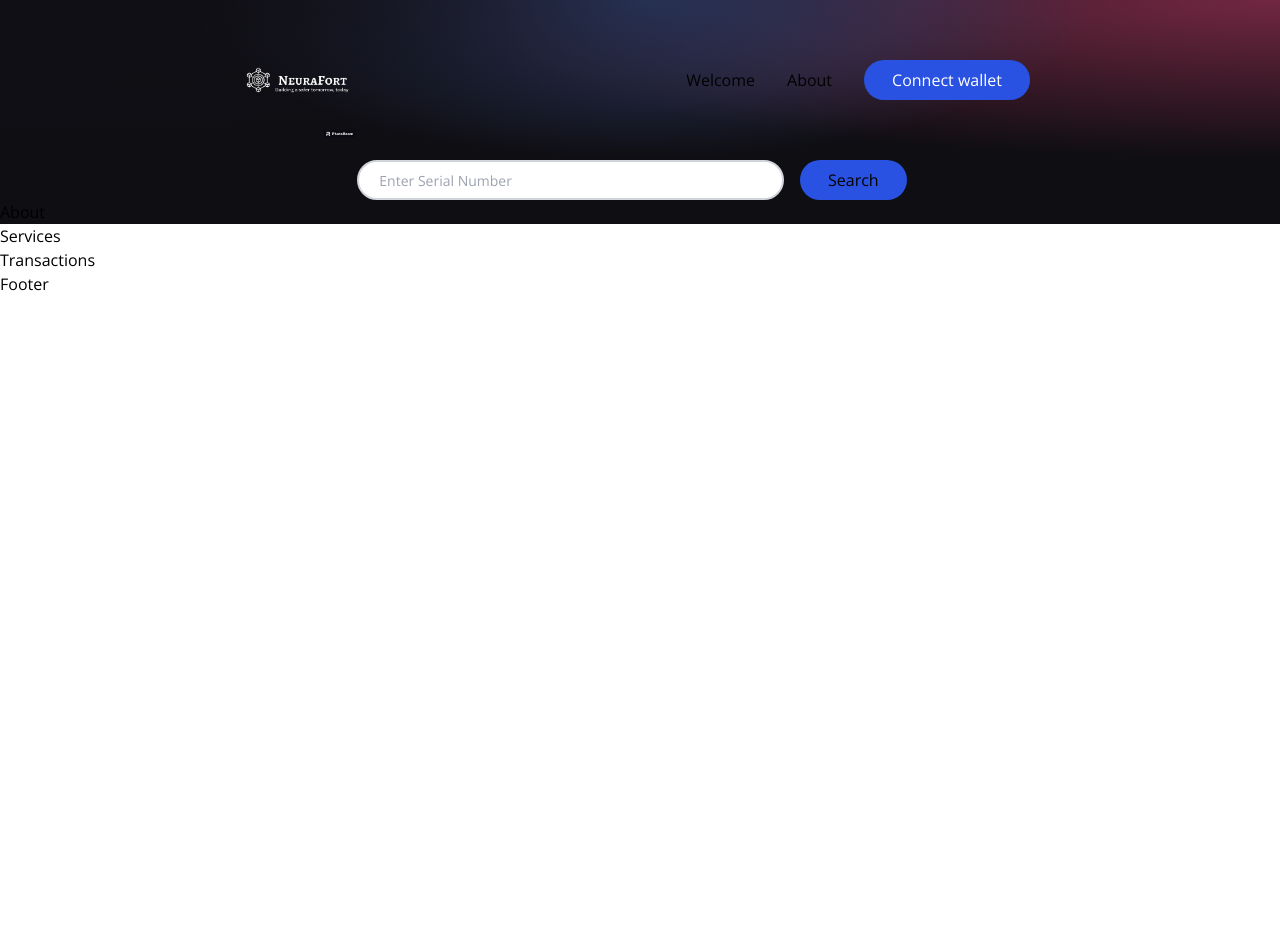
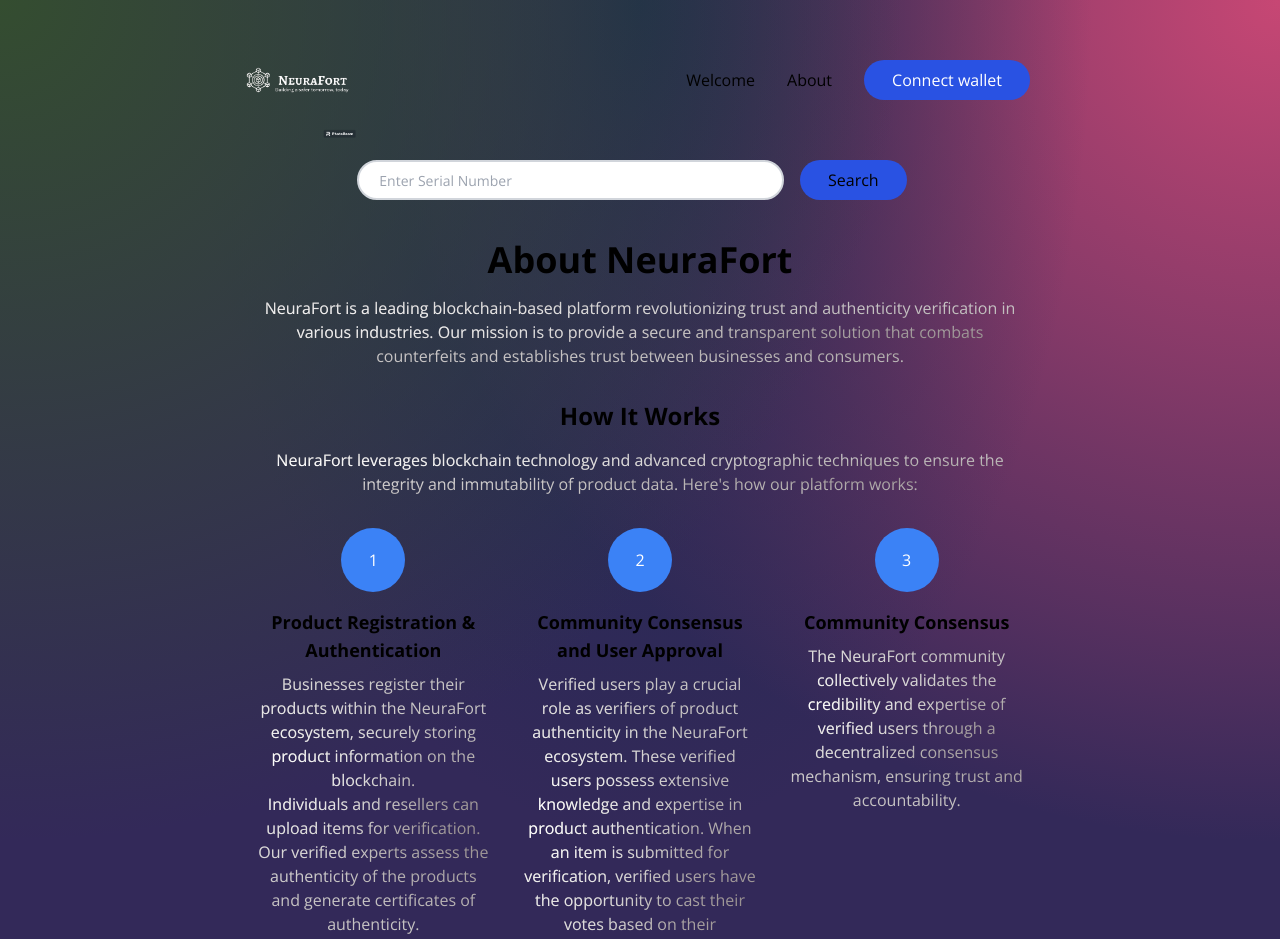
Before and after one commit to NeuraFort/neurafort.github.io, a React (Vite) app in the folder client/: page /About in a window 1280 px wide. Shown: the top 939 px of the page. Before the commit the page ends 800 px from the top, so only its background shows below. Built offline with nearby package versions, Linux system fonts and the light colour scheme.

Commit message:
about page 80% done

```diff
--- a/client/package.json
+++ b/client/package.json
@@ -14,6 +14,7 @@
     "react": "^18.2.0",
     "react-dom": "^18.2.0",
     "react-icons": "^4.8.0",
+    "react-responsive": "^9.0.2",
     "react-router-dom": "^6.11.2"
   },
   "devDependencies": {
--- a/client/src/components/About.jsx
+++ b/client/src/components/About.jsx
@@ -1,7 +1,70 @@
+
+import { IoMdOpen } from "react-icons/io";
+
+
 const About = () => {
-    return (
-        <h1> About</h1>
-    );
-}
+
+
+  return (
+    <div className="container mx-auto py-10 mb-16">
+      <div className="max-w-3xl mx-auto text-center">
+        <h1 className="text-4xl font-bold mb-4">About NeuraFort</h1>
+        <p className="text-gradient mb-8">
+          NeuraFort is a leading blockchain-based platform revolutionizing trust
+          and authenticity verification in various industries. Our mission is to
+          provide a secure and transparent solution that combats counterfeits
+          and establishes trust between businesses and consumers.
+        </p>
+        <h2 className="text-2xl font-bold mb-4">How It Works</h2>
+        <p className="text-gradient mb-8">
+          NeuraFort leverages blockchain technology and advanced cryptographic
+          techniques to ensure the integrity and immutability of product data.
+          Here's how our platform works:
+        </p>
+        <div className="flex flex-col md:flex-row space-y-4 md:space-y-0 md:space-x-8">
+          <div className="flex-1 text-center">
+            <div className="rounded-full bg-blue-500 text-white w-16 h-16 flex items-center justify-center mx-auto mb-4">
+              1
+            </div>
+            <h3 className="text-lg font-bold mb-2">Product Registration & Authentication</h3>
+            <p className="text-gradient">
+              Businesses register their products within the NeuraFort ecosystem,
+              securely storing product information on the blockchain.<br/> Individuals and resellers can upload items for verification. Our
+              verified experts assess the authenticity of the products and
+              generate certificates of authenticity.
+            </p>
+          </div>
+          <div className="flex-1 text-center">
+            <div className="rounded-full bg-blue-500 text-white w-16 h-16 flex items-center justify-center mx-auto mb-4">
+              2
+            </div>
+            <h3 className="text-lg font-bold mb-2">Community Consensus and User Approval</h3>
+            <p className="text-gradient">
+              Verified users play a crucial role as verifiers of product authenticity in the NeuraFort ecosystem.
+              These verified users possess extensive knowledge and expertise in product authentication.
+              When an item is submitted for verification, verified users have the opportunity to cast their votes based on their assessment of the item's authenticity.
+              The voting process allows the community to collectively establish consensus on the legitimacy of the product.<br/>
+            </p>
+          </div>
+          <div className="flex-1 text-center">
+            <div className="rounded-full bg-blue-500 text-white w-16 h-16 flex items-center justify-center mx-auto mb-4">
+              3
+            </div>
+            <h3 className="text-lg font-bold mb-2">Community Consensus</h3>
+            <p className="text-gradient">
+              The NeuraFort community collectively validates the credibility and
+              expertise of verified users through a decentralized consensus
+              mechanism, ensuring trust and accountability.
+            </p>
+          </div>
+        </div>
+        <div className="bg-[#2952e3] py-2 px-7 mx-4 rounded-full cursor-pointer hover:bg-[#2546bd] mt-8">
+            <a href='../../../README.pdf' target='_blank'>Learn More</a>
+        </div>
+
+      </div>
+    </div>
+  );
+};
 
 export default About;
--- a/client/src/index.css
+++ b/client/src/index.css
@@ -4,6 +4,7 @@
   padding: 0;
   margin: 0;
   box-sizing: border-box;
+  overscroll-behavior: none;
 }
 
 body {
@@ -11,14 +12,15 @@
   font-family: "Open Sans", sans-serif;
   -webkit-font-smoothing: antialiased;
   -moz-osx-font-smoothing: grayscale;
+  overscroll-behavior: none;
 }
 
 .gradient-bg-welcome {
-  background-color:#0f0e13;
+  background-color:#332959;
   background-image:
-    radial-gradient(at 0% 0%, hsla(253,16%,7%,1) 0, transparent 50%),
-    radial-gradient(at 50% 0%, hsla(225,39%,30%,1) 0, transparent 50%),
-    radial-gradient(at 100% 0%, hsla(339,49%,30%,1) 0, transparent 50%);
+    radial-gradient(at 0% 0%, rgb(52, 77, 48) 0, transparent 50%),
+    radial-gradient(at 50% 0%, rgb(30, 42, 80) 0, transparent 50%),
+    radial-gradient(at 100% 0%, rgb(199, 71, 116) 0, transparent 50%);
 }
 
 .gradient-bg-services {
@@ -73,8 +75,8 @@
 }
 
 .text-gradient {
-  background-color: #fff;
-  background-image: radial-gradient(at 4% 36%, hsla(0,0%,100%,1) 0, transparent 53%), radial-gradient(at 100% 60%, rgb(0, 0, 0) 0, transparent 50%);
+  background-color: rgb(198, 195, 195);
+  background-image: radial-gradient(at 4% 36%, hsla(0,0%,100%,1) 0, transparent 53%), radial-gradient(at 100% 60%, rgb(147, 138, 138) 0, transparent 50%);
   -webkit-background-clip: text;
           background-clip: text;
   -webkit-text-fill-color: transparent;
@@ -90,6 +92,49 @@
   color: rgb(149, 135, 135);
 }
 
+.container {
+  display: flex;
+}
+
+.sidebar {
+  position: fixed;
+  top: 0;
+  left: 0;
+  width: 200px;
+  height: 100vh;
+  background-color: rgb(165, 161, 161);
+  padding: 20px;
+  overflow-y: auto;
+}
+
+.content {
+  margin-left: 200px;
+  padding: 20px;
+  overflow-y: auto;
+  max-height: calc(100vh - 40px);
+}
+
+.sidebar ul {
+  list-style: none;
+  padding: 0;
+  margin: 0;
+}
+
+.sidebar li {
+  margin-bottom: 10px;
+}
+
+.sidebar a {
+  display: block;
+  text-decoration: none;
+  color: #333;
+}
+
+.sidebar a:hover {
+  color: #000;
+}
+
+
 @tailwind base;
 @tailwind components;
 @tailwind utilities;
```
Also changed, not shown: 2 other files (tests, documents, lock files or other folders).
